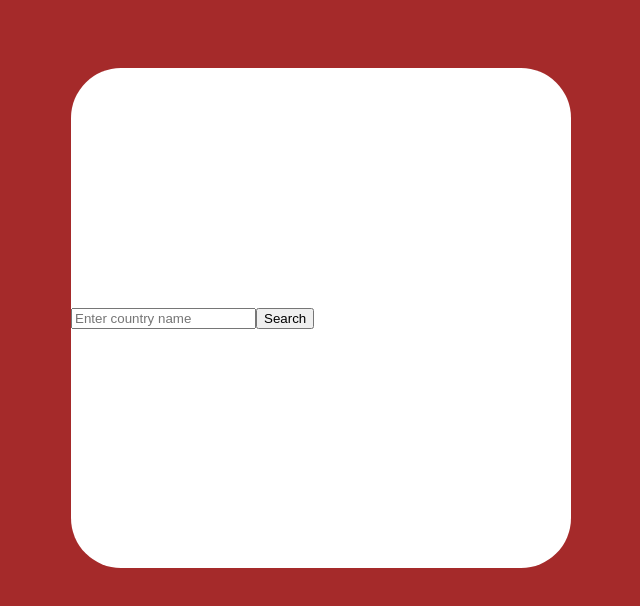
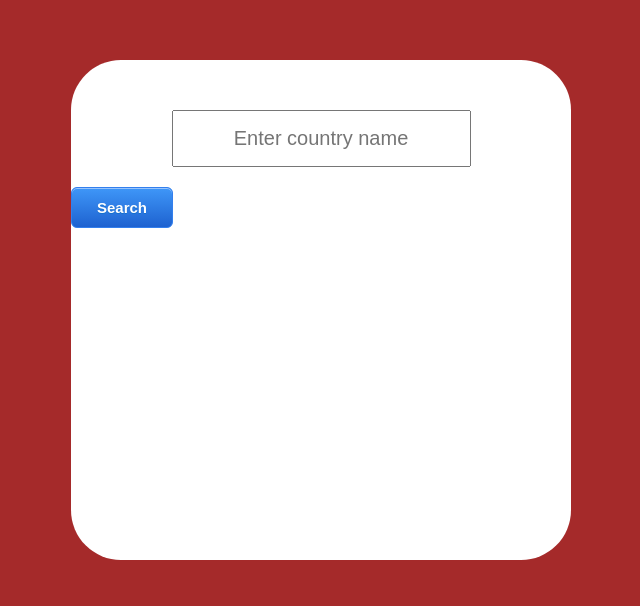
Before and after one commit to sauliusss/countries-API, a website: page index.html in a window 1280 px wide. Shown: the part 190-796 px from the top of the page, without its empty margins (319-959 px from the left). Drawn offline with Linux system fonts and the light colour scheme.

Commit message:
button css

```diff
--- a/index.css
+++ b/index.css
@@ -1,11 +1,15 @@
+* {
+  margin: 0;
+  padding: 0;
+  box-sizing: border-box;
+}
+
 body {
   background-color: brown;
   position: relative;
 }
 
 .country-card {
-  display: flex;
-  align-items: center;
   width: 500px;
   height: 500px;
   position: absolute;
@@ -15,3 +19,42 @@ body {
   background-color: #fff;
   border-radius: 50px;
 }
+
+.searchBar {
+  display: flex;
+  flex-direction: column;
+  align-items: center;
+  text-align: center;
+}
+
+input {
+  margin: 50px 50px 20px 50px;
+  padding: 15px;
+  text-align: center;
+  font-size: 20px;
+}
+
+button {
+  box-shadow: inset 0px 1px 0px 0px #97c4fe;
+  background: linear-gradient(to bottom, #3d94f6 5%, #1e62d0 100%);
+  background-color: #3d94f6;
+  border-radius: 6px;
+  border: 1px solid #337fed;
+  display: inline-block;
+  cursor: pointer;
+  color: #ffffff;
+  font-family: Arial;
+  font-size: 15px;
+  font-weight: bold;
+  padding: 11px 25px;
+  text-decoration: none;
+  text-shadow: 0px 1px 0px #1570cd;
+}
+button:hover {
+  background: linear-gradient(to bottom, #1e62d0 5%, #3d94f6 100%);
+  background-color: #1e62d0;
+}
+button:active {
+  position: relative;
+  top: 1px;
+}
```
